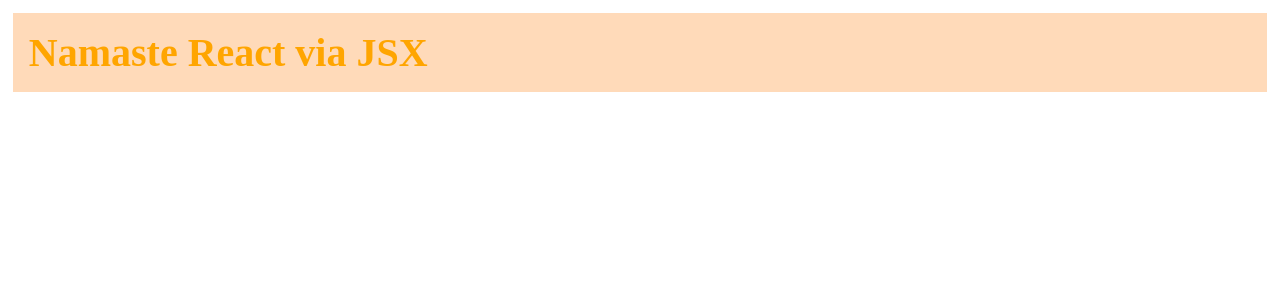
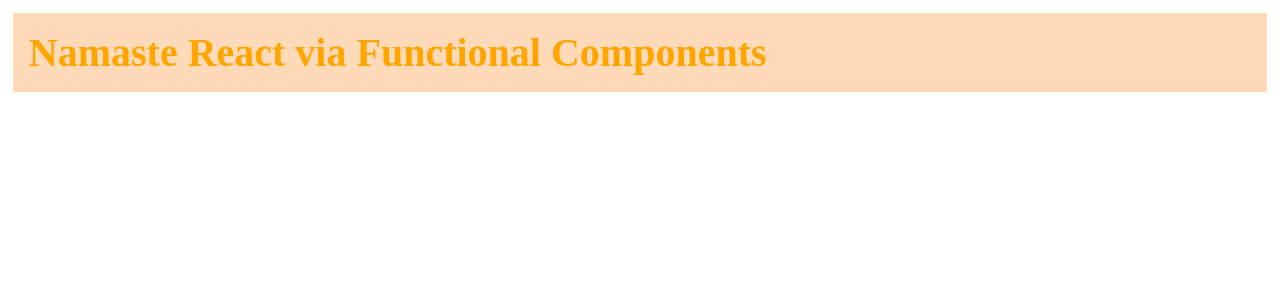
Before and after one commit to Lucky-Kashyap/Namaste-React, a React (Vite) app in the folder Laying The Foundation 03/: page / in a window 1280 px wide. Shown: the top 300 px of the page. Built offline with nearby package versions, Linux system fonts and the light colour scheme.

Commit message:
use components

```diff
--- a/Laying The Foundation 03/App.js
+++ b/Laying The Foundation 03/App.js
@@ -15,13 +15,25 @@
 
 // JSX =>Babel transpiles it to React.createElement => ReactElement - JS Object => HTMLElement (render)
 
-const jsxHeading = (
-  <h1 className="heading" tabIndex="2">
-    Namaste React via JSX
-  </h1>
-);
+// const jsxHeading = (
+// <h1 className="heading" tabIndex="2">
+//   Namaste React via JSX
+// </h1>
+// );
+
+// React Components => functional & class based components
+
+// Everything in react is a componenst
+
+const JsxHeading = () => {
+  return (
+    <h1 className="heading" tabIndex="2">
+      Namaste React via Functional Components
+    </h1>
+  );
+};
 
 const root = ReactDOM.createRoot(document.getElementById("root"));
 
 // root.render(heading);
-root.render(jsxHeading);
+root.render(<JsxHeading />);
```
Also changed, not shown: 1 other file (tests, documents, lock files or other folders).
